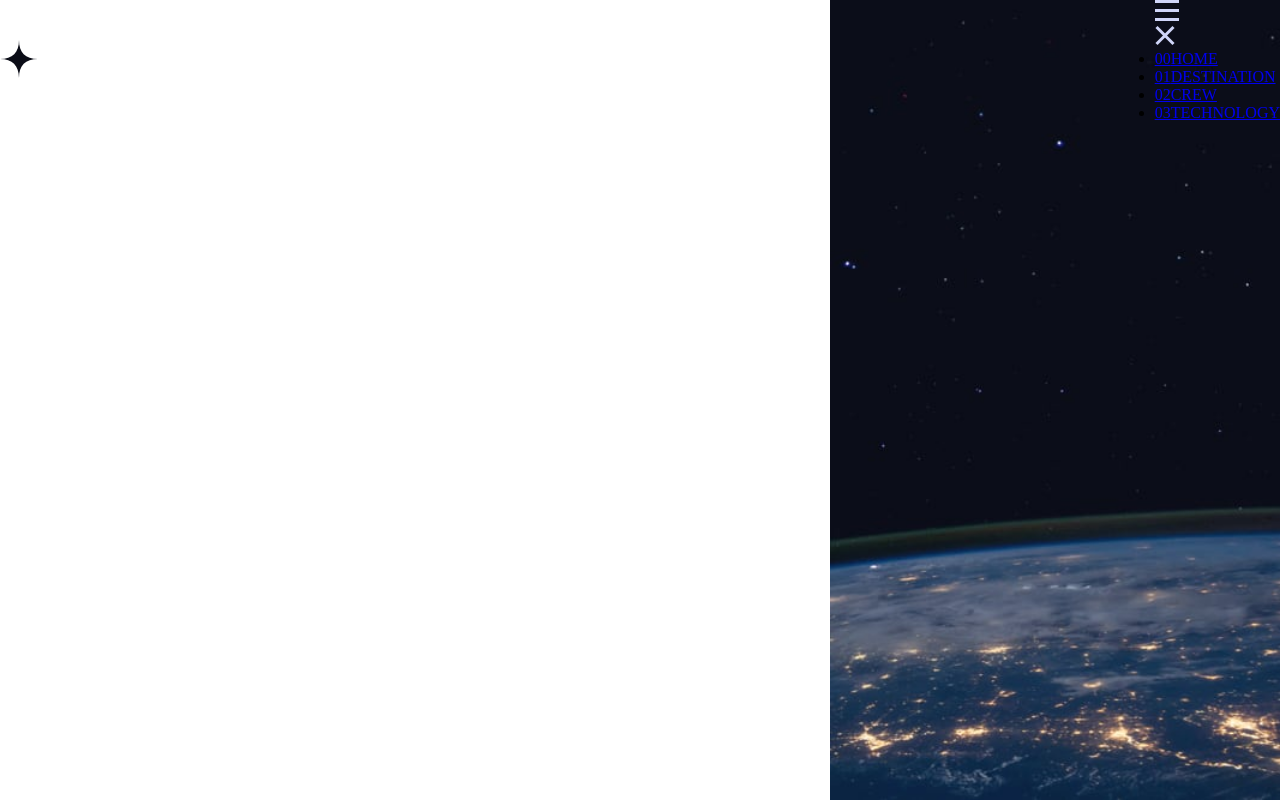
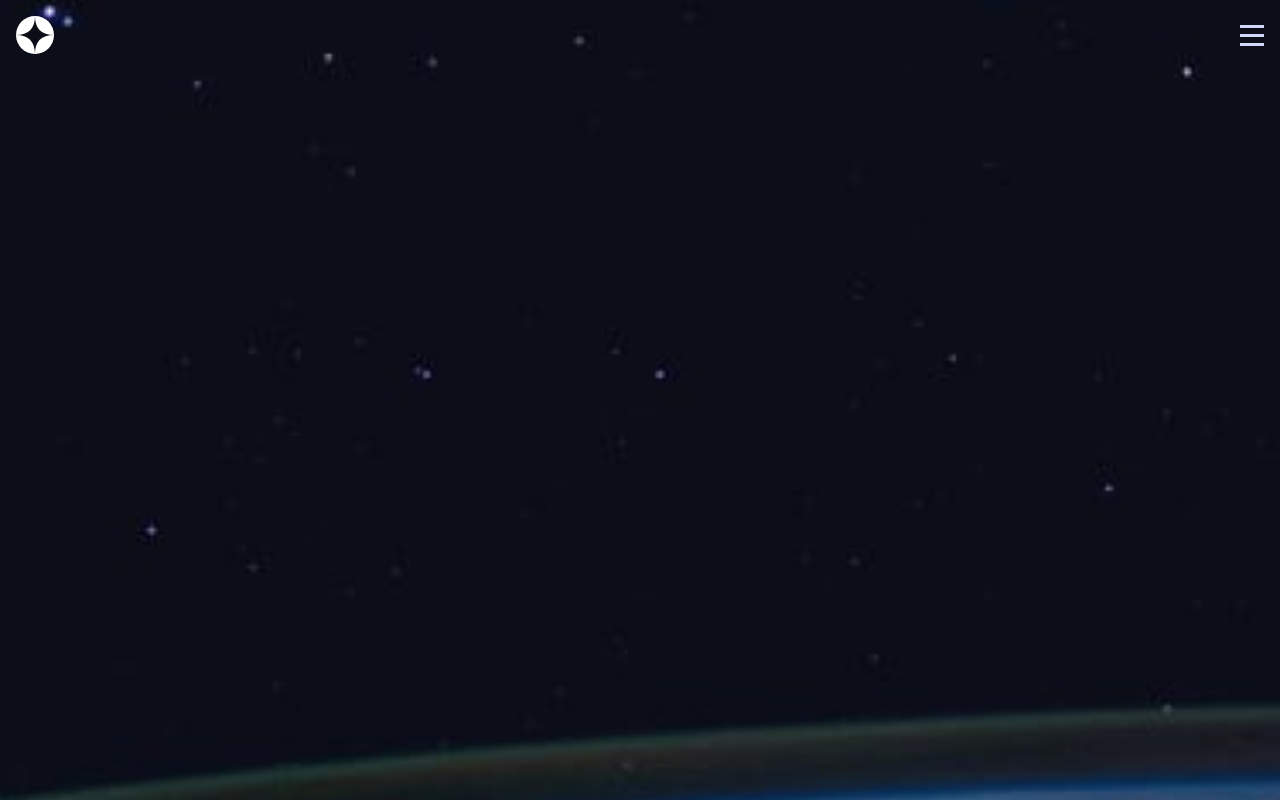
Before and after one commit to StormKing969/space-tourism-website, a React (Create React App) app: page / in a window 1280 px wide. Built offline with nearby package versions, Linux system fonts and the light colour scheme.

Commit message:
navbar fix part 1

```diff
--- a/public/css/main.css
+++ b/public/css/main.css
@@ -24,6 +24,7 @@ body {
   -webkit-box-align: center;
       -ms-flex-align: center;
           align-items: center;
+  padding: 1rem;
 }
 
 .logo_icon img {
@@ -31,17 +32,40 @@ body {
   height: 80%;
 }
 
-.menu img {
+.menu .menu_close {
   cursor: pointer;
+}
+
+.menu .menu_open {
+  cursor: pointer;
+}
+
+.home_container {
+  width: 100%;
+  height: 100%;
+  display: -webkit-box;
+  display: -ms-flexbox;
+  display: flex;
+  -webkit-box-orient: vertical;
+  -webkit-box-direction: normal;
+      -ms-flex-direction: column;
+          flex-direction: column;
+}
+
+.bg_img {
+  -webkit-transition: all ease-in-out 0.3s;
+  transition: all ease-in-out 0.3s;
 }
 
 .bg_img img {
   position: absolute;
   top: 0;
+  left: 0;
   right: 0;
-  -o-object-fit: contain;
-     object-fit: contain;
+  -o-object-fit: cover;
+     object-fit: cover;
   height: 100vh;
+  width: 100%;
   z-index: -1;
 }
 /*# sourceMappingURL=main.css.map */
--- a/scss/components/home/_home.scss
+++ b/scss/components/home/_home.scss
@@ -1,20 +1,30 @@
+.home_container {
+    width: 100%;
+    height: 100%;
+    display: flex;
+    flex-direction: column;
+}
+
 .bg_img {
+    transition: $transition;
 
     img {
         position: absolute;
         top: 0;
+        left: 0;
         right: 0;
-        object-fit: contain;
+        object-fit:  cover;
         height: 100vh;
+        width: 100%;
         z-index: -1;
     }
 }
 
-@media screen and (min-width: 720px) {
-    .bg_img {
+// @media screen and (min-width: 720px) {
+//     .bg_img {
 
-        img {
-            // src: ;
-        }
-    }
-}
+//         img {
+//             // src: ;
+//         }
+//     }
+// }
--- a/scss/components/navbar/_navbar.scss
+++ b/scss/components/navbar/_navbar.scss
@@ -4,6 +4,7 @@
     flex-direction: row;
     justify-content: space-between;
     align-items: center;
+    padding: 1rem;
 }
 
 .logo_icon {
@@ -16,13 +17,13 @@
 
 .menu {
 
-    img {
+    .menu_close {
         cursor: pointer;
     }
-}
 
-.menu_open {
-    // display: none;
+    .menu_open {
+        cursor: pointer;
+    }
 }
 
 @media screen and (min-width: 720px) {
--- a/scss/main.scss
+++ b/scss/main.scss
@@ -1,3 +1,5 @@
+@import "./shared/variables";
+
 * {
     box-sizing: border-box;
     padding: 0;
--- a/scss/shared/_variables.scss
+++ b/scss/shared/_variables.scss
@@ -0,0 +1 @@
+$transition: all ease-in-out .3s;
--- a/src/components/Home/Home.jsx
+++ b/src/components/Home/Home.jsx
@@ -1,22 +1,13 @@
 import React from 'react'
-import BgImgMobile from '../../assets/home/background-home-mobile.jpg'
-// import BgImgTablet from '../../assets/home/background-home-tablet.jpg'
-// import BgImgDesktop from '../../assets/home/background-home-desktop.jpg'
-
-// const [displayImg, setDisplayImg] = useState[{BgImgMobile}]
-
-// function windowDimensions() {
-//   console.log(document.querySelector(window).innerWidth());
-// }
-
-// console.log(displayImg);
-// windowDimensions()
+import imgBg from './useResizedImages'
 
 const Home = () => {
+  const BgImg = imgBg().current;
+
   return (
-    <main>
+    <main className='home_container'>
       <div className='bg_img'>
-        <img src={BgImgMobile} alt='background' />
+        <img src={ BgImg } alt='background' />
       </div>
     </main>
   )
--- /dev/null
+++ b/src/components/Home/useResizedImages.js
@@ -0,0 +1,40 @@
+import { useState, useEffect, useRef } from 'react'
+import BgImgMobile from '../../assets/home/background-home-mobile.jpg'
+import BgImgTablet from '../../assets/home/background-home-tablet.jpg'
+import BgImgDesktop from '../../assets/home/background-home-desktop.jpg'
+
+function getWindowDimensions() {
+  const { innerWidth: width, innerHeight: height } = window;
+  return {
+    width,
+    height
+  };
+}
+
+export default function useResizedImages() {
+  const [windowDimensions, setWindowDimensions] = useState(getWindowDimensions());
+  const imgBg = useRef(BgImgMobile);
+
+  useEffect(() => {
+    function handleResize() {
+      setWindowDimensions(getWindowDimensions());
+    }
+
+    if(windowDimensions.width < 600) {
+      imgBg.current = BgImgMobile;
+    }
+
+    if(windowDimensions.width > 600) {
+      imgBg.current = BgImgTablet;
+    }
+
+    if (windowDimensions.width > 1020) {
+      imgBg.current = BgImgDesktop;
+    }
+
+    window.addEventListener('resize', handleResize);
+    return () => window.removeEventListener('resize', handleResize);
+  });
+
+  return imgBg;
+}
--- /dev/null
+++ b/src/components/Navbar/HamburgerMenu.jsx
@@ -0,0 +1,32 @@
+import React, { useState } from 'react'
+import HamburgerMenuIcon from '../../assets/shared/icon-hamburger.svg'
+import CloseIcon from '../../assets/shared/icon-close.svg'
+
+const HamburgerMenu = () => {
+    const [showMenu, setMenuState] = useState(true)
+
+    function handleClick() {
+        setMenuState(showMenu ? false : true)
+    }
+
+    return (
+        <div className='menu'>
+            <div className='menu_close' style={{display: showMenu ? "block" : "none"}} >
+                <img src={ HamburgerMenuIcon } alt='hamburger menu icon' onClick={ handleClick } />
+            </div>
+
+            <div className='menu_open' style={{display: showMenu ? "none" : "block"}} >
+                <img src={ CloseIcon } alt='close icon' onClick={handleClick} />
+
+                <ul>
+                    <li><a href='/'><span aria-hidden>00</span>HOME</a></li>
+                    <li><a href='/destination'><span aria-hidden>01</span>DESTINATION</a></li>
+                    <li><a href='/crew'><span aria-hidden>02</span>CREW</a></li>
+                    <li><a href='/technology'><span aria-hidden>03</span>TECHNOLOGY</a></li>
+                </ul>
+            </div>
+        </div>
+    )
+}
+
+export default HamburgerMenu
--- a/src/components/Navbar/Navbar.jsx
+++ b/src/components/Navbar/Navbar.jsx
@@ -1,28 +1,17 @@
 import React from 'react'
 import LogoIcon from '../../assets/shared/logo.svg'
-import HamburgerMenu from '../../assets/shared/icon-hamburger.svg'
-import CloseIcon from '../../assets/shared/icon-close.svg'
+import HamburgerMenu from './HamburgerMenu'
 
 const Navbar = () => {
+
+
   return (
     <nav className='navbar'>
-    <div className='logo_icon'>
-      <img src={LogoIcon} alt='logo icon' />
-    </div>
+      <div className='logo_icon'>
+        <img src={LogoIcon} alt='logo icon' />
+      </div>
 
-      <div className='menu'>
-        <img src={HamburgerMenu} alt='hamburger menu' />
-
-        <div className='menu_open'>
-          <img src={CloseIcon} alt='close icon' />
-            <ul>
-              <li><a href='/'><span aria-hidden>00</span>HOME</a></li>
-              <li><a href='/destination'><span aria-hidden>01</span>DESTINATION</a></li>
-              <li><a href='/crew'><span aria-hidden>02</span>CREW</a></li>
-              <li><a href='/technology'><span aria-hidden>03</span>TECHNOLOGY</a></li>
-            </ul>
-        </div>
-      </div>
+      <HamburgerMenu />
     </nav>
   )
 }
```
